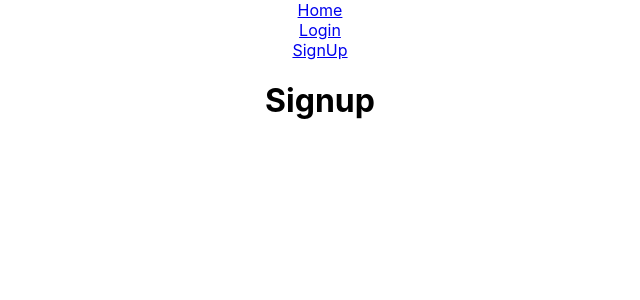
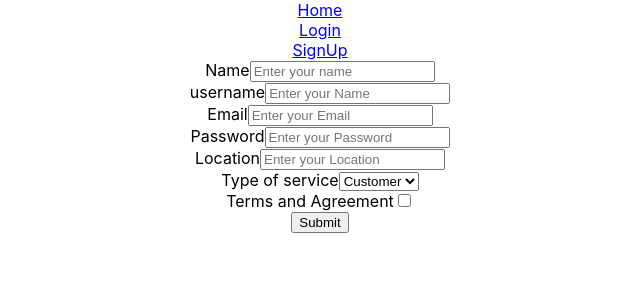
Before and after one commit to mariehposa/HairCare, a React (Create React App) app: page /signup in a window 1280 px wide. Shown: the top 300 px of the page, without its empty margins (320-960 px from the left). Built offline with nearby package versions, Linux system fonts and the light colour scheme.

Commit message:
create form for login

```diff
--- a/src/components/LoginPage.js
+++ b/src/components/LoginPage.js
@@ -1,4 +1,11 @@
 import React from "react";
+import { Formik, Form, Field, ErrorMessage } from 'formik';
+import * as yup from 'yup';
+
+const userForm = {
+    username: '',
+    password: '',
+}
 
 export default function LoginPage () {
     return (
--- a/src/components/SignUpPage.js
+++ b/src/components/SignUpPage.js
@@ -22,11 +22,12 @@ export default function SignUpPage () {
         };
 
         console.log(userToSubmit);
+        actions.resetForm();
     }
 
     return (
         <div>
-            <h1>Signup</h1>
+            <NewUserForm onSubmitButton={addUser}/>
         </div>
     );
 }
@@ -35,23 +36,23 @@ const validateUser = (formValue) => {
     const errors = {};
 
     if (!formValue.name) {
-        errors.name = 'Please enter a valid name!';
+        errors.name = 'Name is reguired!';
     }
 
     if (!formValue.username) {
-        errors.username = 'Please enter a valid username!'
+        errors.username = 'Username is required!'
     }
 
     if(!formValue.email) {
-        errors.email = 'Please enter a valid email!';
+        errors.email = 'Email is required!';
     }
 
     if (!formValue.password) {
-        errors.password = 'Please enter a valid password!';
+        errors.password = 'Password is required!';
     }
 
     if (!formValue.location) {
-        errors.location = 'Please enter a valid password!';
+        errors.location = 'Location is required!';
     } else if (formValue.location.length < 2) {
         errors.location = 'Oops! That is short!';
     }
@@ -69,10 +70,8 @@ const userValidation = yup.object().shape({
     email: yup.string().required('Enter valid email!').email("Enter a valid email containing @"),
     password: yup.string().required('Input correct password!'),
     location: yup.string().required('Location is required!'),
-    service: yup.string().required('Select one option'),
     terms: yup.boolean().required("box is required")
 })
-
 
 function NewUserForm({onSubmitButton}) {
     return(
@@ -80,7 +79,7 @@ function NewUserForm({onSubmitButton}) {
             validationSchema={userValidation}
             validate={validateUser}
             initialValues={userForm}
-            onSubmit={onSubmit}
+            onSubmit={onSubmitButton}
             render={props => {
                 return (
                     <Form>
```
